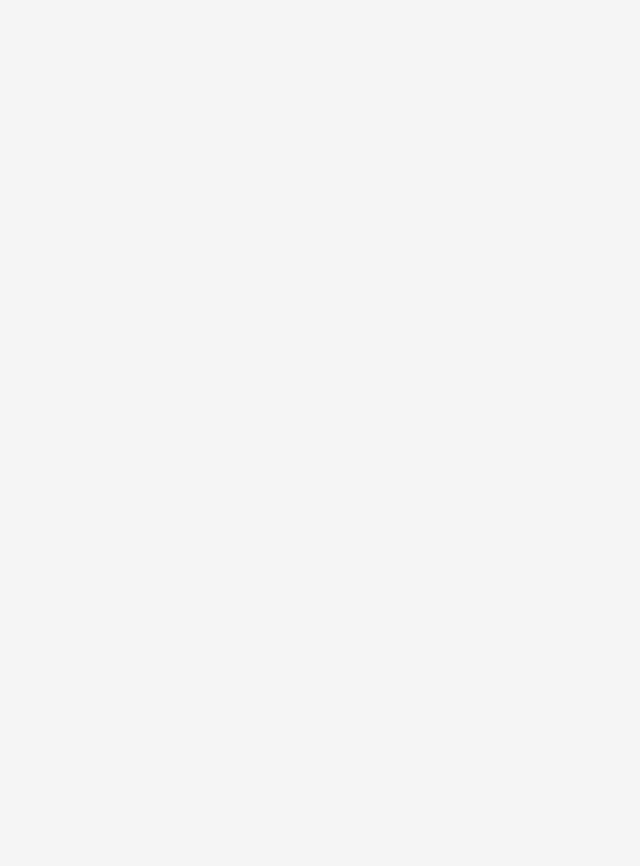
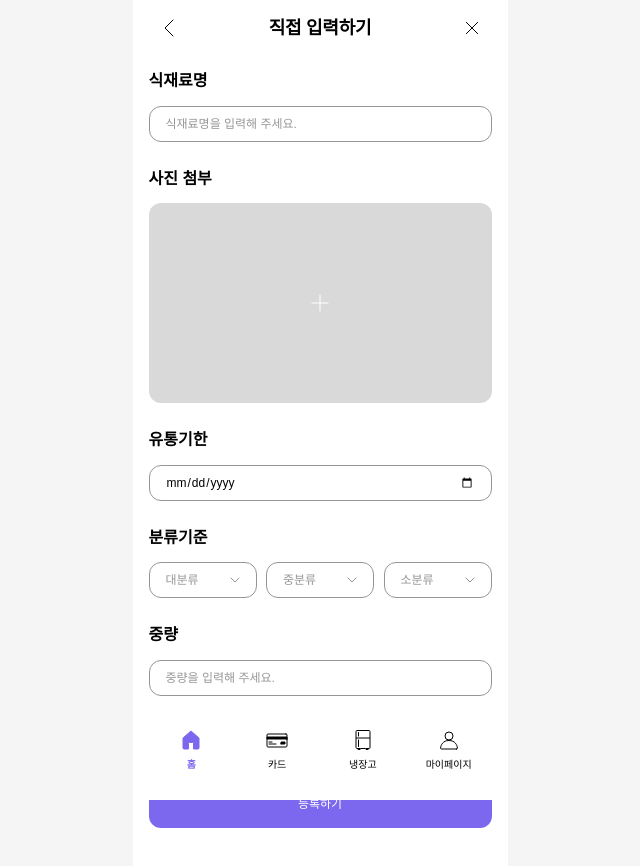
Before and after one commit to SHDS-SOLPick/sol-pick-fe, a React (Create React App) app: page /ingredientaddform in a window 1280 px wide. Before the commit this address had no page. Shown: the top 866 px of the page, without its empty margins (320-960 px from the left). Before the commit the page ends 800 px from the top, so only its background shows below. Built offline with nearby package versions, Linux system fonts and the light colour scheme; a web font is replaced by a local one.

Commit message:
design: 냉장고 식재료 직접 입력하기 페이지 UI 설계 및 디자인

```diff
--- a/src/App.js
+++ b/src/App.js
@@ -4,6 +4,7 @@ import Layout from "./layout/Layout";
 import Components from "./pages/Components";
 import Main from "./pages/main/Main";
 import Noti from "./pages/noti/Noti";
+import IngredientAddForm from "./pages/refrigerator/IngredientAddForm";
 
 function App() {
   return (
@@ -12,6 +13,7 @@ function App() {
         <Route path="/components" element={<Components />} />
         <Route path="/main" element={<Main />} />
         <Route path="/noti" element={<Noti />} />
+        <Route path="/ingredientaddform" element={<IngredientAddForm />} />
       </Route>
     </Routes>
   );
--- /dev/null
+++ b/src/pages/refrigerator/IngredientAddForm.css
@@ -0,0 +1,54 @@
+.input-wrapper {
+  display: flex;
+  flex-direction: column;
+  gap: 24px;
+  margin-top: 12px;
+  padding: 0 16px;
+}
+
+.input-container {
+  width: 100%;
+}
+
+.input-label {
+  font-size: 16px;
+  line-height: 160%;
+  letter-spacing: 0%;
+  margin-bottom: 12px;
+}
+
+.input {
+  margin: 0 auto;
+  width: 100%;
+}
+
+.select-container {
+  display: flex;
+  flex-direction: row;
+  justify-content: space-between;
+}
+
+.button-container {
+  margin-top: 24px;
+  display: flex;
+  flex-direction: column;
+  gap: 12px;
+  justify-content: center;
+  align-items: center;
+}
+
+.image-upload-container {
+  width: 343px;
+  height: 200px;
+  background-color: #d9d9d9;
+  border-radius: 12px;
+  display: flex;
+  justify-content: center;
+  align-items: center;
+  cursor: pointer;
+  transition: background-color 0.3s ease;
+}
+
+.image-upload-container:hover {
+  background-color: #b0b0b0;
+}
--- /dev/null
+++ b/src/pages/refrigerator/IngredientAddForm.js
@@ -0,0 +1,129 @@
+import "./IngredientAddForm.css";
+import Header from "../../components/common/header/Header";
+import backArrow from "../../assets/backArrow.svg";
+import close from "../../assets/close.svg";
+import Input from "../../components/common/input/Input";
+import Select from "../../components/common/select/Select";
+import ButtonL from "../../components/common/button/ButtonL";
+import Menu from "../../components/common/menu/Menu";
+import imagePlus from "../../assets/imagePlus.svg";
+import { useRef, useState } from "react";
+
+const IngredientAddForm = () => {
+  // 이미지 미리보기 상태 관리
+  const [imagePreview, setImagePreview] = useState(null);
+  // 파일 입력 요소 접근
+  const fileInputRef = useRef(null);
+
+  const handleImageClick = () => {
+    fileInputRef.current.click();
+  };
+
+  const handleImageChange = (e) => {
+    const file = e.target.files[0];
+    if (file) {
+      const reader = new FileReader();
+      reader.onloadend = () => {
+        setImagePreview(reader.result);
+      };
+      reader.readAsDataURL(file);
+    }
+  };
+
+  const mainOptions = [
+    { value: "", label: "대분류" },
+    { value: "option1", label: "옵션 1" },
+    { value: "option2", label: "옵션 2" },
+    { value: "option3", label: "옵션 3" },
+  ];
+  const subOptions = [
+    { value: "", label: "중분류" },
+    { value: "option1", label: "옵션 1" },
+    { value: "option2", label: "옵션 2" },
+    { value: "option3", label: "옵션 3" },
+  ];
+  const detailOptions = [
+    { value: "", label: "소분류" },
+    { value: "option1", label: "옵션 1" },
+    { value: "option2", label: "옵션 2" },
+    { value: "option3", label: "옵션 3" },
+  ];
+
+  return (
+    <>
+      <Header
+        leftIcon={backArrow}
+        title="직접 입력하기"
+        rightIcon={close}
+        onLeftClick={() => window.history.back()}
+        onRightClick={() => window.history.back()}
+      />
+
+      <div className="input-wrapper">
+        <div className="input-container">
+          <h3 className="input-label bold">식재료명</h3>
+          <Input className="input" placeholder="식재료명을 입력해 주세요." />
+        </div>
+
+        <div className="input-container">
+          <h3 className="input-label bold">사진 첨부</h3>
+          <div
+            className="image-upload-container"
+            onClick={handleImageClick}
+            style={{
+              backgroundImage: imagePreview ? `url(${imagePreview})` : "none",
+              backgroundSize: "cover",
+              backgroundPosition: "center",
+            }}
+          >
+            {!imagePreview && (
+              <img
+                src={imagePlus}
+                alt="이미지 추가"
+                className="image-plus-icon"
+              />
+            )}
+            {/* 파일 입력 요소 */}
+            <input
+              type="file"
+              accept="image/*"
+              onChange={handleImageChange}
+              ref={fileInputRef}
+              style={{ display: "none" }}
+            />
+          </div>
+        </div>
+
+        <div className="input-container">
+          <h3 className="input-label bold">유통기한</h3>
+          <Input className="input" type="date" />
+        </div>
+
+        <div className="input-container">
+          <h3 className="input-label bold">분류기준</h3>
+          <div className="select-container">
+            <Select options={mainOptions} className="select-item" />
+            <Select options={subOptions} className="select-item" />
+            <Select options={detailOptions} className="select-item" />
+          </div>
+        </div>
+
+        <div className="input-container">
+          <h3 className="input-label bold">중량</h3>
+          <Input className="input" placeholder="중량을 입력해 주세요." />
+        </div>
+      </div>
+
+      <div className="button-container">
+        <ButtonL text="취소" variant="outlined" />
+        <ButtonL text="등록하기" />
+      </div>
+
+      <div style={{ height: "100px" }}></div>
+
+      <Menu />
+    </>
+  );
+};
+
+export default IngredientAddForm;
```
Also changed, not shown: src/assets/imagePlus.svg (added).
